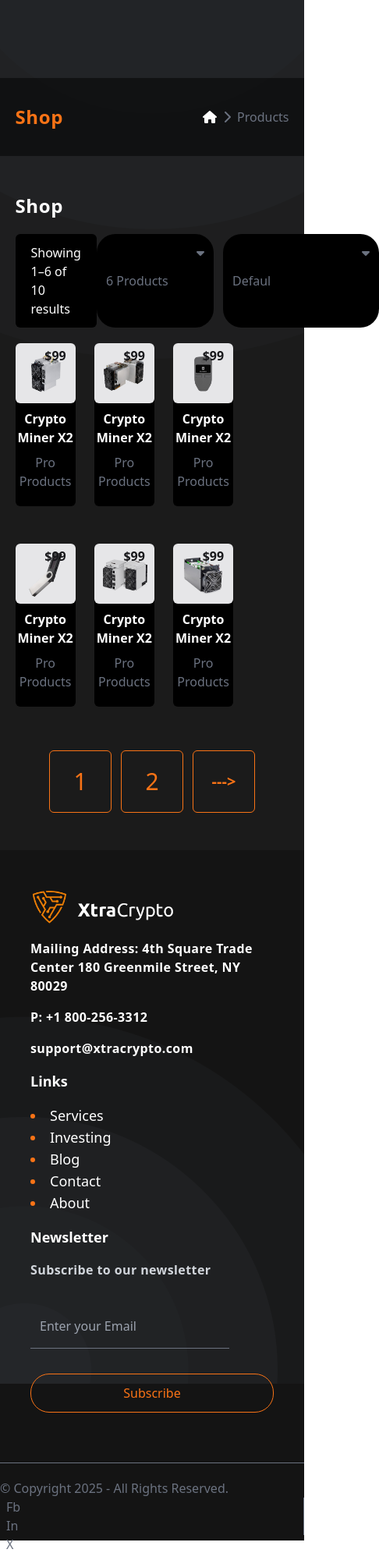
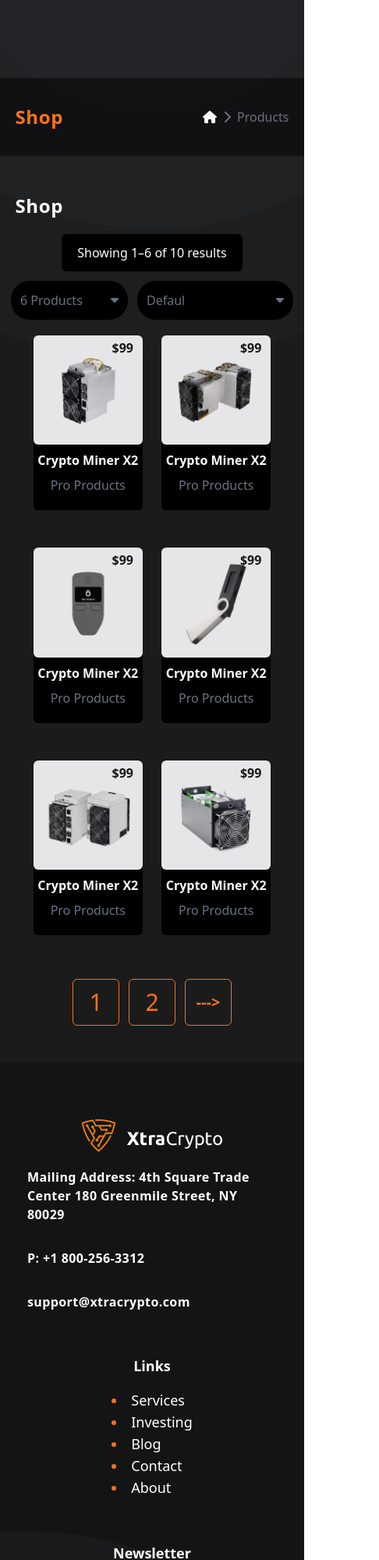
Before and after one commit to RABEA-coder/Team-Work-Project, a plain HTML site: page shop.html in a window 390 px wide. Shown: the top 2000 px of the page at 78% size, 486 px wide, since content can reach past the window. Drawn offline with nearby package versions, Linux system fonts and the light colour scheme.

Commit message:
responsived

```diff
--- a/shop.html
+++ b/shop.html
@@ -40,7 +40,7 @@
       <p class="text-white capitalize font-bold text-2xl tracking-wide mb-5">
         shop
       </p>
-      <div class="flex justify-between">
+      <div class="flex flex-wrap gap-3 lg:justify-between justify-center">
         <div>
           <p class="bg-black rounded-md text-white px-5 py-3">
             Showing 1–6 of 10 results
@@ -50,7 +50,7 @@
           <div class="relative bg-black text-white rounded-3xl px-3 w-[150px]">
             <select
               name="cases"
-              class="w-full text-gray-500 appearance-none w-full h-full outline-none"
+              class="w-full text-gray-500 appearance-none w-full lg:h-full outline-none h-[50px]"
             >
               <option value="6-products">6 Products</option>
               <option value="16-Products">16 Products</option>
@@ -69,7 +69,7 @@
           >
             <select
               name="cases"
-              class="text-gray-500 appearance-none w-full h-full outline-none"
+              class="text-gray-500 appearance-none w-full lg:h-full outline-none h-[50px]"
             >
               <option value="Defaul">Defaul</option>
               <option value="Defaul">Featured</option>
@@ -93,8 +93,8 @@
       </div>
 
       <!-- __________________section-products_________________ -->
-      <div class="w-full py-5 flex flex-wrap gap-x-6 gap-y-12 items-center">
-        <div class="relative w-[22%] cursor-pointer bg-black rounded-md group">
+      <div class="w-full py-5 flex flex-wrap justify-center gap-x-6 gap-y-12 items-center">
+        <div class="relative lg:w-[22%] w-[40%] cursor-pointer bg-black rounded-md group">
           <figure class="w-full rounded-md overflow-hidden group">
             <img
               src="./assets/images/pr2.jpg"
@@ -113,7 +113,7 @@
           </p>
           <p class="text-gray-500 capitalize text-center pb-5">pro products</p>
           <ul
-            class="absolute top-[30%] rounded-md right-0 bg-black text-white group-hover:-translate-x-1 opacity-0 group-hover:visible duration-200 transition group-hover:opacity-100"
+            class="absolute lg:top-[30%] top-[20%] rounded-md right-0 bg-black text-white group-hover:-translate-x-1 opacity-0 group-hover:visible duration-200 transition group-hover:opacity-100"
           >
             <li
               class="relative py-1 px-2 border-b border-gray-500 hover:bg-orange-500 duration-200 transition rounded-md"
@@ -144,13 +144,13 @@
             </li>
           </ul>
           <button
-            class="capitalize px-5 py-2 rounded-3xl bg-orange-500 font-bold absolute -bottom-6 opacity-0 left-1/2 transform -translate-x-1/2 group-hover:opacity-100 group-hover:translate-y-1 hover:bg-orange-600 transition-all duration-200"
+            class="capitalize lg:px-5 py-2 lg:w-[50%] w-[90%] rounded-3xl bg-orange-500 font-bold absolute -bottom-6 opacity-0 left-1/2 transform -translate-x-1/2 group-hover:opacity-100 group-hover:translate-y-1 hover:bg-orange-600 transition-all duration-200"
           >
             add to card
           </button>
         </div>
 
-        <div class="relative w-[22%] cursor-pointer bg-black rounded-md group">
+        <div class="relative lg:w-[22%] w-[40%] cursor-pointer bg-black rounded-md group">
           <figure class="w-full rounded-md overflow-hidden group">
             <img
               src="./assets/images/pr5-2.jpg"
@@ -169,7 +169,7 @@
           </p>
           <p class="text-gray-500 capitalize text-center pb-5">pro products</p>
           <ul
-            class="absolute top-[30%] rounded-md right-0 bg-black text-white group-hover:-translate-x-1 opacity-0 group-hover:visible duration-200 transition group-hover:opacity-100"
+            class="absolute lg:top-[30%] top-[20%] rounded-md right-0 bg-black text-white group-hover:-translate-x-1 opacity-0 group-hover:visible duration-200 transition group-hover:opacity-100"
           >
             <li
               class="relative py-1 px-2 border-b border-gray-500 hover:bg-orange-500 duration-200 transition rounded-md"
@@ -200,13 +200,13 @@
             </li>
           </ul>
           <button
-            class="capitalize px-5 py-2 rounded-3xl bg-orange-500 font-bold absolute -bottom-6 opacity-0 left-1/2 transform -translate-x-1/2 group-hover:opacity-100 group-hover:translate-y-1 hover:bg-orange-600 transition-all duration-200"
+            class="capitalize px-5 py-2 rounded-3xl lg:w-[50%] w-[90%] bg-orange-500 font-bold absolute -bottom-6 opacity-0 left-1/2 transform -translate-x-1/2 group-hover:opacity-100 group-hover:translate-y-1 hover:bg-orange-600 transition-all duration-200"
           >
             add to card
           </button>
         </div>
 
-        <div class="relative w-[22%] cursor-pointer bg-black rounded-md group">
+        <div class="relative lg:w-[22%] w-[40%] cursor-pointer bg-black rounded-md group">
           <figure class="w-full rounded-md overflow-hidden group">
             <img
               src="./assets/images/pr8.jpg"
@@ -225,7 +225,7 @@
           </p>
           <p class="text-gray-500 capitalize text-center pb-5">pro products</p>
           <ul
-            class="absolute top-[30%] rounded-md right-0 bg-black text-white group-hover:-translate-x-1 opacity-0 group-hover:visible duration-200 transition group-hover:opacity-100"
+            class="absolute lg:top-[30%] top-[20%] rounded-md right-0 bg-black text-white group-hover:-translate-x-1 opacity-0 group-hover:visible duration-200 transition group-hover:opacity-100"
           >
             <li
               class="relative py-1 px-2 border-b border-gray-500 hover:bg-orange-500 duration-200 transition rounded-md"
@@ -256,13 +256,13 @@
             </li>
           </ul>
           <button
-            class="capitalize px-5 py-2 rounded-3xl bg-orange-500 font-bold absolute -bottom-6 opacity-0 left-1/2 transform -translate-x-1/2 group-hover:opacity-100 group-hover:translate-y-1 hover:bg-orange-600 transition-all duration-200"
+            class="capitalize px-5 py-2 lg:w-[50%] w-[90%] rounded-3xl bg-orange-500 font-bold absolute -bottom-6 opacity-0 left-1/2 transform -translate-x-1/2 group-hover:opacity-100 group-hover:translate-y-1 hover:bg-orange-600 transition-all duration-200"
           >
             add to card
           </button>
         </div>
 
-        <div class="relative w-[22%] cursor-pointer bg-black rounded-md group">
+        <div class="relative lg:w-[22%] w-[40%] cursor-pointer bg-black rounded-md group">
           <figure class="w-full rounded-md overflow-hidden group">
             <img
               src="./assets/images/pr7.jpg"
@@ -281,7 +281,7 @@
           </p>
           <p class="text-gray-500 capitalize text-center pb-5">pro products</p>
           <ul
-            class="absolute top-[30%] rounded-md right-0 bg-black text-white group-hover:-translate-x-1 opacity-0 group-hover:visible duration-200 transition group-hover:opacity-100"
+            class="absolute lg:top-[30%] top-[20%] rounded-md right-0 bg-black text-white group-hover:-translate-x-1 opacity-0 group-hover:visible duration-200 transition group-hover:opacity-100"
           >
             <li
               class="relative py-1 px-2 border-b border-gray-500 hover:bg-orange-500 duration-200 transition rounded-md"
@@ -312,13 +312,13 @@
             </li>
           </ul>
           <button
-            class="capitalize px-5 py-2 rounded-3xl bg-orange-500 font-bold absolute -bottom-6 opacity-0 left-1/2 transform -translate-x-1/2 group-hover:opacity-100 group-hover:translate-y-1 hover:bg-orange-600 transition-all duration-200"
+            class="capitalize px-5 py-2 lg:w-[50%] w-[90%] rounded-3xl bg-orange-500 font-bold absolute -bottom-6 opacity-0 left-1/2 transform -translate-x-1/2 group-hover:opacity-100 group-hover:translate-y-1 hover:bg-orange-600 transition-all duration-200"
           >
             add to card
           </button>
         </div>
 
-        <div class="relative w-[22%] cursor-pointer bg-black rounded-md group">
+        <div class="relative lg:w-[22%] w-[40%] cursor-pointer bg-black rounded-md group">
           <figure class="w-full rounded-md overflow-hidden group">
             <img
               src="./assets/images/pr5.jpg"
@@ -337,7 +337,7 @@
           </p>
           <p class="text-gray-500 capitalize text-center pb-5">pro products</p>
           <ul
-            class="absolute top-[30%] rounded-md right-0 bg-black text-white group-hover:-translate-x-1 opacity-0 group-hover:visible duration-200 transition group-hover:opacity-100"
+            class="absolute lg:top-[30%] top-[20%] rounded-md right-0 bg-black text-white group-hover:-translate-x-1 opacity-0 group-hover:visible duration-200 transition group-hover:opacity-100"
           >
             <li
               class="relative py-1 px-2 border-b border-gray-500 hover:bg-orange-500 duration-200 transition rounded-md"
@@ -368,13 +368,13 @@
             </li>
           </ul>
           <button
-            class="capitalize px-5 py-2 rounded-3xl bg-orange-500 font-bold absolute -bottom-6 opacity-0 left-1/2 transform -translate-x-1/2 group-hover:opacity-100 group-hover:translate-y-1 hover:bg-orange-600 transition-all duration-200"
+            class="capitalize px-5 py-2 lg:w-[50%] w-[90%] rounded-3xl bg-orange-500 font-bold absolute -bottom-6 opacity-0 left-1/2 transform -translate-x-1/2 group-hover:opacity-100 group-hover:translate-y-1 hover:bg-orange-600 transition-all duration-200"
           >
             add to card
           </button>
         </div>
 
-        <div class="relative w-[22%] cursor-pointer bg-black rounded-md group">
+        <div class="relative lg:w-[22%] w-[40%] cursor-pointer bg-black rounded-md group">
           <figure class="w-full rounded-md overflow-hidden group">
             <img
               src="./assets/images/pr4.jpg"
@@ -393,7 +393,7 @@
           </p>
           <p class="text-gray-500 capitalize text-center pb-5">pro products</p>
           <ul
-            class="absolute top-[30%] rounded-md right-0 bg-black text-white group-hover:-translate-x-1 opacity-0 group-hover:visible duration-200 transition group-hover:opacity-100"
+            class="absolute lg:top-[30%] top-[20%] rounded-md right-0 bg-black text-white group-hover:-translate-x-1 opacity-0 group-hover:visible duration-200 transition group-hover:opacity-100"
           >
             <li
               class="relative py-1 px-2 border-b border-gray-500 hover:bg-orange-500 duration-200 transition rounded-md"
@@ -424,7 +424,7 @@
             </li>
           </ul>
           <button
-            class="capitalize px-5 py-2 rounded-3xl bg-orange-500 font-bold absolute -bottom-6 opacity-0 left-1/2 transform -translate-x-1/2 group-hover:opacity-100 group-hover:translate-y-1 hover:bg-orange-600 transition-all duration-200"
+            class="capitalize px-5 py-2 lg:w-[50%] w-[90%] rounded-3xl bg-orange-500 font-bold absolute -bottom-6 opacity-0 left-1/2 transform -translate-x-1/2 group-hover:opacity-100 group-hover:translate-y-1 hover:bg-orange-600 transition-all duration-200"
           >
             add to card
           </button>
@@ -433,17 +433,17 @@
 
       <div class="flex justify-center items-center gap-3 mt-9">
         <div
-          class="w-[80px] h-[80px] border border-orange-500 hover:bg-orange-500 duration-200 transition hover:text-white text-orange-500 flex justify-center items-center text-3xl font-thin rounded-md"
+          class="lg:w-[80px] lg:h-[80px] w-[60px] h-[60px] border border-orange-500 hover:bg-orange-500 duration-200 transition hover:text-white text-orange-500 flex justify-center items-center text-3xl font-thin rounded-md"
         >
           1
         </div>
         <div
-          class="w-[80px] h-[80px] border border-orange-500 hover:bg-orange-500 duration-200 transition hover:text-white text-orange-500 flex justify-center items-center text-3xl font-thin rounded-md"
+          class="lg:w-[80px] lg:h-[80px] w-[60px] h-[60px] border border-orange-500 hover:bg-orange-500 duration-200 transition hover:text-white text-orange-500 flex justify-center items-center text-3xl font-thin rounded-md"
         >
           2
         </div>
         <div
-          class="w-[80px] h-[80px] border border-orange-500 hover:bg-orange-500 duration-200 transition hover:text-white text-orange-500 flex justify-center items-center rounded-md font-bold text-xl"
+          class="lg:w-[80px] lg:h-[80px] w-[60px] h-[60px] border border-orange-500 hover:bg-orange-500 duration-200 transition hover:text-white text-orange-500 flex justify-center items-center rounded-md font-bold text-xl"
         >
           --->
         </div>
@@ -451,10 +451,10 @@
     </main>
 
     <!-- ____________________footer_________________ -->
-    <footer class="w-full bg-[#141414] bg-[url(./assets/images/footer-bg.png)] bg-left bg-no-repeat bg-content">
-      <div class="w-[80%] h-full mx-auto lg:flex justify-between py-12">
+    <footer class="w-full h-full bg-[#141414] bg-[url(./assets/images/footer-bg.png)] bg-left-bottom bg-no-repeat ">
+      <div class="w-[80%] h-full mx-auto lg:flex lg:flex-row flex-col lg:justify-between justify-center items-center py-12">
         <!-- ___________logo&info__________________ -->
-        <div>
+        <div class="lg:w-[30%] w-full flex lg:items-start flex-col justify-center items-center py-5">
           <figure class="h-[50px]">
             <img src="./assets/images/logo.png" alt="logo" class="h-full" />
           </figure>
@@ -476,7 +476,7 @@
           </p>
         </div>
         <!-- __________________link-services__________________ -->
-        <div>
+        <div class="lg:w-[30%] w-full flex lg:items-start flex-col justify-center items-center py-5">
           <strong class="font-bold text-white text-lg  capitalize">links</strong>
           <ul class="list-disc list-inside marker:text-orange-500  text-lg text-white my-4">
             <li class="hover:translate-x-2 duration-200 transition hover:text-orange-500 cursor-pointer">Services</li>
@@ -487,17 +487,17 @@
           </ul>
         </div>
         <!-- ________________form_________________ -->
-        <div>
+        <div class="lg:w-[30%] w-full flex lg:items-start flex-col justify-center items-center py-5">
           <strong class="text-white font-bold text-lg capitalize">newsletter</strong>
           <p class="text-gray-300 my-4 font-bold tracking-wide">Subscribe to our newsletter</p>
-          <input type="email" placeholder="Enter your Email" class="py-4 px-3 outline-none border-b border-gray-500 text-gray-500 focus:border-orange-500 focus:text-orange-500 duration-200 transition my-4"><br>
-          <button class="px-5 py-3 text-orange-500 border border-orange-500 rounded-3xl mx-auto w-full my-4 capitalize hover:bg-orange-500 hover:text-white duration-200 transition">subscribe</button>
+          <input type="email" placeholder="Enter your Email" class="py-4 px-3 outline-none w-full border-b border-gray-500 text-gray-500 focus:border-orange-500 focus:text-orange-500 duration-200 transition my-4"><br>
+          <button class="px-5 py-3 lg:w-[50%] w-full text-orange-500 border border-orange-500 rounded-3xl mx-auto w-full my-4 capitalize hover:bg-orange-500 hover:text-white duration-200 transition">subscribe</button>
         </div>
       </div>
       <!-- _____________copy-right-section_______________ -->
-      <div class="w-full mx-auto py-5 lg:px-[130px] h-[100px] lg:flex justify-between items-center text-gray-500 border-t border-gray-500">
+      <div class="w-full mx-auto py-5 lg:px-[130px] lg:h-[100px] flex lg:flex-row flex-col justify-between items-center gap-5 text-gray-500 border-t border-gray-500">
         <p class="dm-sans">© Copyright 2025 - All Rights Reserved.</p>
-        <ul class="dm-sans lg:flex items-center justify-center h-full">
+        <ul class="dm-sans flex items-center justify-center h-full">
           <li class="border-r border-gray-500 px-2 hover:text-orange-500 duration-200 transition cursor-pointer">Fb</li>
           <li class="border-r border-gray-500 px-2 hover:text-orange-500 duration-200 transition cursor-pointer">In</li>
           <li class="px-2 hover:text-orange-500 duration-200 transition cursor-pointer">X</li>
```
